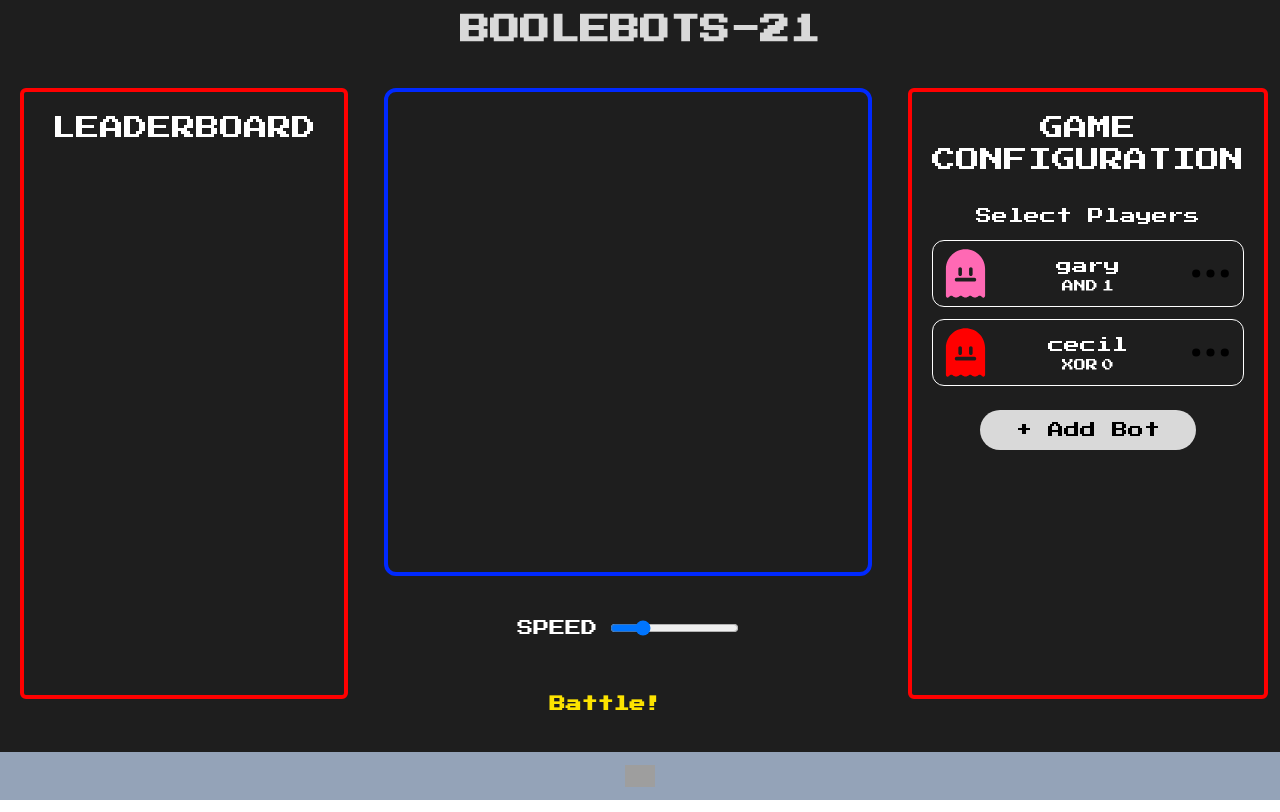
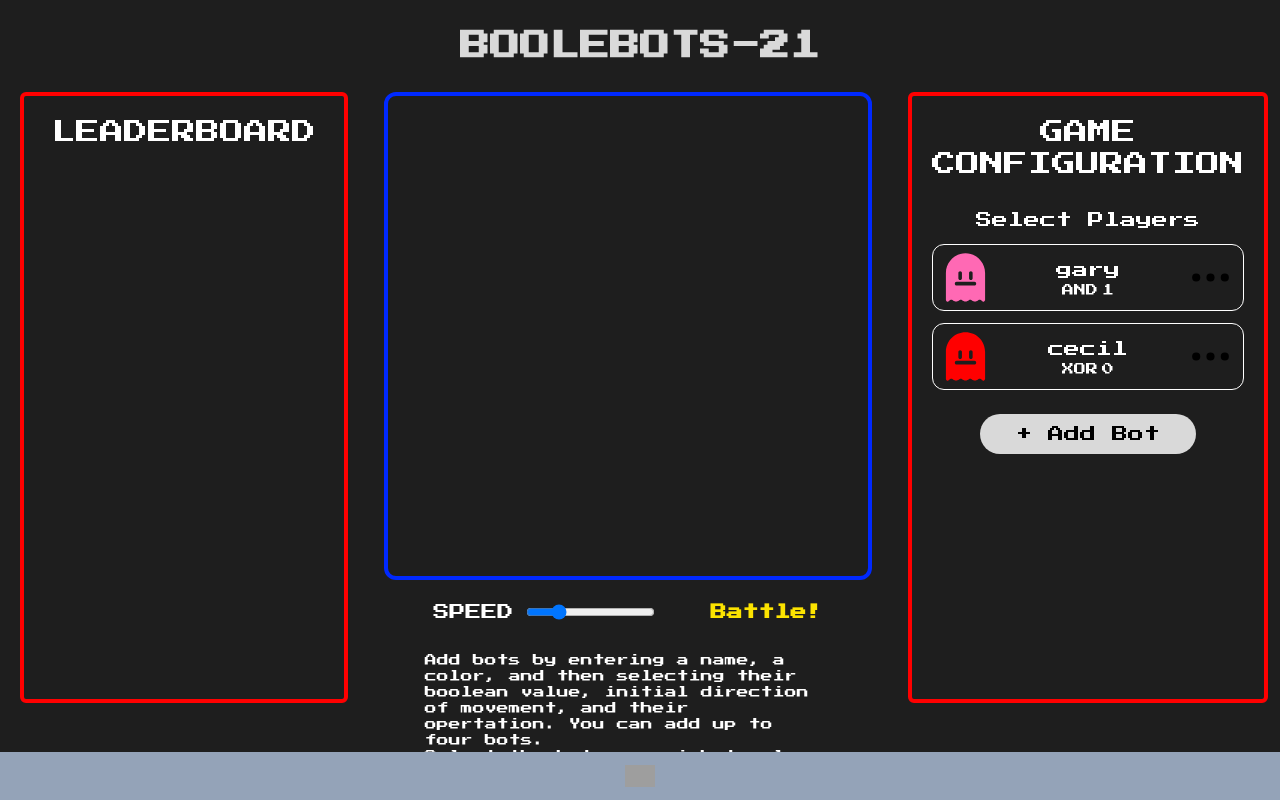
Before and after one commit to chingu-voyages/v44-tier2-team-21, a React (Vite) app: page / in a window 1280 px wide. Built offline with nearby package versions, Linux system fonts and the light colour scheme; grey boxes are pictures that could not be loaded.

Commit message:
#83: Add instructions component to the arena component

```diff
--- a/src/components/Arena.jsx
+++ b/src/components/Arena.jsx
@@ -1,6 +1,7 @@
 import { useContext, useState } from "react";
 import Canvas from "./Canvas";
 import { BotContext } from "../context/botcontext/BotState";
+import Instructions from "./Instructions";
 
 const Arena = () => {
   const data = useContext(BotContext);
@@ -16,11 +17,11 @@ const Arena = () => {
     setIsAnimating((prev) => !prev);
   };
   return (
-    <div className="w-3/6 h-full bg-[#1e1e1e] text-[#FFFFFF] flex flex-col items-center">
+    <div className="w-3/6 mx-auto h-full bg-[#1e1e1e] text-[#FFFFFF] flex flex-col items-center">
       <Canvas isAnimating={isAnimating} speed={speed} />
       <div>
-        <div className="speed-operation my-10">
-          <div className="speed form-group">
+        <div className="speed-battle mt-5 mb-7 flex justify-center">
+          <div className="speed form-group mr-14">
             <label htmlFor="speed" className="mr-3">
               SPEED
             </label>
@@ -35,16 +36,17 @@ const Arena = () => {
               }}
             />
           </div>
-        </div>
           <button
             type="button"
-          className="px-8 py-3 font-semibold text-[#FCE300]"
+            className="font-semibold text-[#FCE300]"
             onClick={handleToggleAnimation}
             disabled={selectedBots.length > 1 ? false : true}
           >
             {isAnimating ? "Stop" : "Battle!"}
           </button>
         </div>
+        <Instructions />
+      </div>
     </div>
   );
 };
--- a/src/components/Header.jsx
+++ b/src/components/Header.jsx
@@ -1,6 +1,6 @@
 const Header = () => {
   return (
-    <div className='text-center text-3xl font-bold bg-[#1E1E1E] text-[#D9D9D9] py-3 sticky top-0 w-full'>
+    <div className="text-center text-3xl font-bold bg-[#1E1E1E] text-[#D9D9D9] pt-7 sticky top-0 w-full">
       <h1>BOOLEBOTS-21</h1>
     </div>
   );
--- a/src/components/Instructions.jsx
+++ b/src/components/Instructions.jsx
@@ -1,15 +1,14 @@
 const Instructions = () => {
   return (
-    <div className='flex flex-col justify-center text-[#ffffff] text-xs'>
+    <div className="flex flex-col justify-center items-center text-[#ffffff] text-xs mx-auto w-5/6">
       <ol>
         <li>
-          Add bots by entering a name, a color, and then selecting
-          their boolean value, initial direction of movement, and
-          their opertation. You can add up to four bots.
+          Add bots by entering a name, a color, and then selecting their boolean
+          value, initial direction of movement, and their opertation. You can
+          add up to four bots.
         </li>
         <li>
-          Select the bots you wish to play by clicking on them in the
-          list.
+          Select the bots you wish to play by clicking on them in the list.
         </li>
         <li>Press the Battle! button to beging the match.</li>
       </ol>
```
Lines whose indentation alone changed are shown as unchanged.
